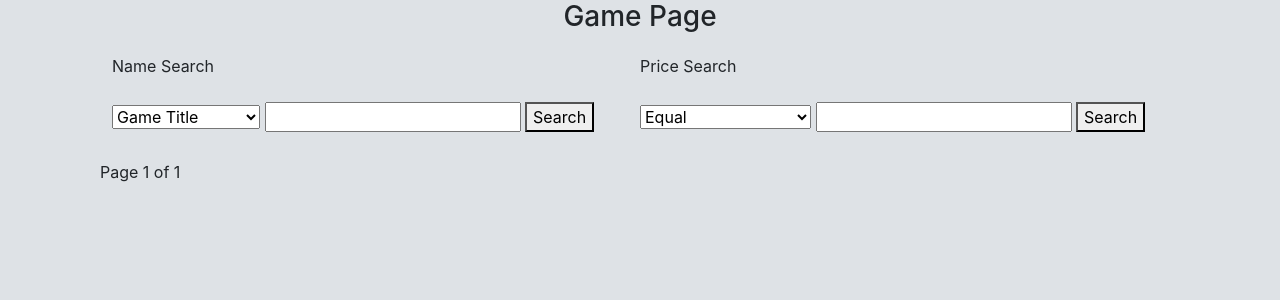
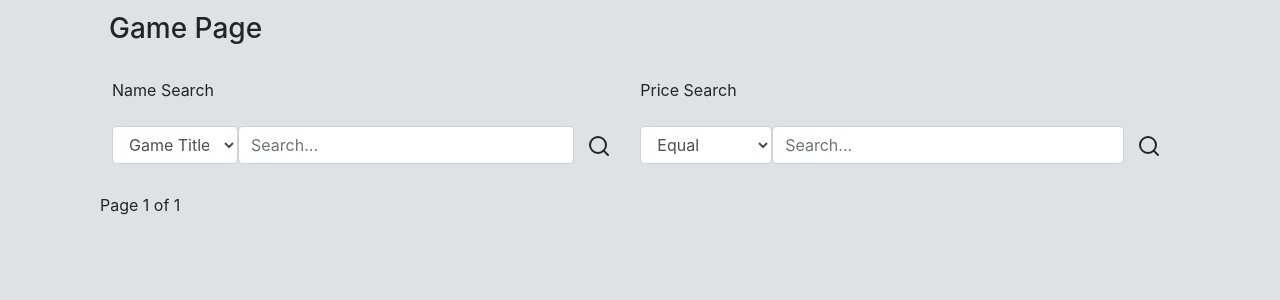
Before and after one commit to Jasson-Reynaldo/Final_SSWP_GameStation, a Django app: page /game in a window 1280 px wide. Shown: the part 250-550 px from the top of the page. Run offline with Django 3.2, Linux system fonts and the light colour scheme; data that the repository does not hold is empty; some web fonts are replaced.

Commit message:
updating game and platform searchbar, and minor fixed for registration page and controllers

```diff
--- a/GameStation/GameList/controllers/registration_controller.py
+++ b/GameStation/GameList/controllers/registration_controller.py
@@ -5,7 +5,7 @@ from django.shortcuts import render
 from django.conf import settings
 
 def index(request):
-    msg = ''
+    error_message = ''
     if request.method == 'POST':
         req = request.POST.dict()
         username = req['username']
@@ -17,6 +17,7 @@ def index(request):
         except User.DoesNotExist:
             user = User.objects.create_user(username, email, password)
             user.save()
+            error_message = ' '
             send_mail(
                 'Registration Successful',
                 'Welcome Gamers to GameStation!',
@@ -24,7 +25,7 @@ def index(request):
                 [email],
                 fail_silently=True,
             )
-            return HttpResponseRedirect('account/login')
+            return HttpResponseRedirect('accounts/login')
     data = {
         'error_message': error_message,
     }
--- a/GameStation/GameList/templates/game/index.html
+++ b/GameStation/GameList/templates/game/index.html
@@ -3,7 +3,7 @@
 {% block title %}<title>Game Page</title>{% endblock %}
 
 {% block content %}
-<h3 style="text-align: center;"> Game Page </h3>
+<h3 style="padding:12px;padding-left: 24px;"> Game Page </h3>
 <div class="col-12">
     <form method="post" action="">
         {% csrf_token %}
@@ -16,7 +16,11 @@
             </thead>
             <tbody>
                 <td>
-                    <select name="choice_name" id="choice_name">
+                    <div class="row">
+                        <div class="col-12">
+                            <div class="row no-gutters">
+                                <div class="col-lg-3 col-md-3 col-sm-12 p-0">
+                                    <select class="form-control" name="choice_name" id="choice_name">
                                         <option value="title">Game Title</option>
                                         <option value="genre">Genre</option>
                                         <option value="developer">Game Developer</option>
@@ -24,19 +28,43 @@
                                         <option value="official_web">Official Web</option>
                                         <option value="platform">Platforms</option>
                                     </select>
-                    <input name="name" type="text" />
-                    <button type="submit">Search</button>
+                                </div>
+                                <div class="col-lg-8 col-md-6 col-sm-12 p-0">
+                                    <input type="text" placeholder="Search..." class="form-control" id="search" name="name"/>
+                                </div>
+                                <div class="col-lg-1 col-md-3 col-sm-12 p-0">
+                                    <button type="submit" class="btn btn-base">
+                                        <svg width="24" height="24" viewBox="0 0 24 24" fill="none" stroke="currentColor" stroke-width="2" stroke-linecap="round" stroke-linejoin="round" class="feather feather-search"><circle cx="11" cy="11" r="8"></circle><line x1="21" y1="21" x2="16.65" y2="16.65"></line></svg>
+                                    </button>
+                                </div>
+                            </div>
+                        </div>
+                    </div>
                 </td>
                 <td>
-                    <select name="choice_price" id="choice_price">
+                    <div class="row">
+                        <div class="col-12">
+                            <div class="row no-gutters">
+                                <div class="col-lg-3 col-md-3 col-sm-12 p-0">
+                                    <select class="form-control" name="choice_price" id="choice_price">
                                         <option value="equal">Equal</option>
                                         <option value="less_than">Less Than</option>
                                         <option value="less_than_equal">Less Than or Equal</option>
                                         <option value="greater_than">More Than</option>
                                         <option value="greater_than_equal">More Than or Equal</option>
                                     </select>
-                    <input name="price" type="number" />
-                    <button type="submit">Search</button>
+                                </div>
+                                <div class="col-lg-8 col-md-6 col-sm-12 p-0">
+                                    <input type="text" placeholder="Search..." class="form-control" id="search" name="price"/>
+                                </div>
+                                <div class="col-lg-1 col-md-3 col-sm-12 p-0">
+                                    <button type="submit" class="btn btn-base">
+                                        <svg width="24" height="24" viewBox="0 0 24 24" fill="none" stroke="currentColor" stroke-width="2" stroke-linecap="round" stroke-linejoin="round" class="feather feather-search"><circle cx="11" cy="11" r="8"></circle><line x1="21" y1="21" x2="16.65" y2="16.65"></line></svg>
+                                    </button>
+                                </div>
+                            </div>
+                        </div>
+                    </div>
                 </td>
             </tbody>
         </table>
```
Also changed, not shown: GameStation/GameList/templates/platform/index.html (+21 -7 lines), GameStation/GameList/templates/registration.html (+3 -5 lines). Lines whose indentation alone changed are shown as unchanged.
